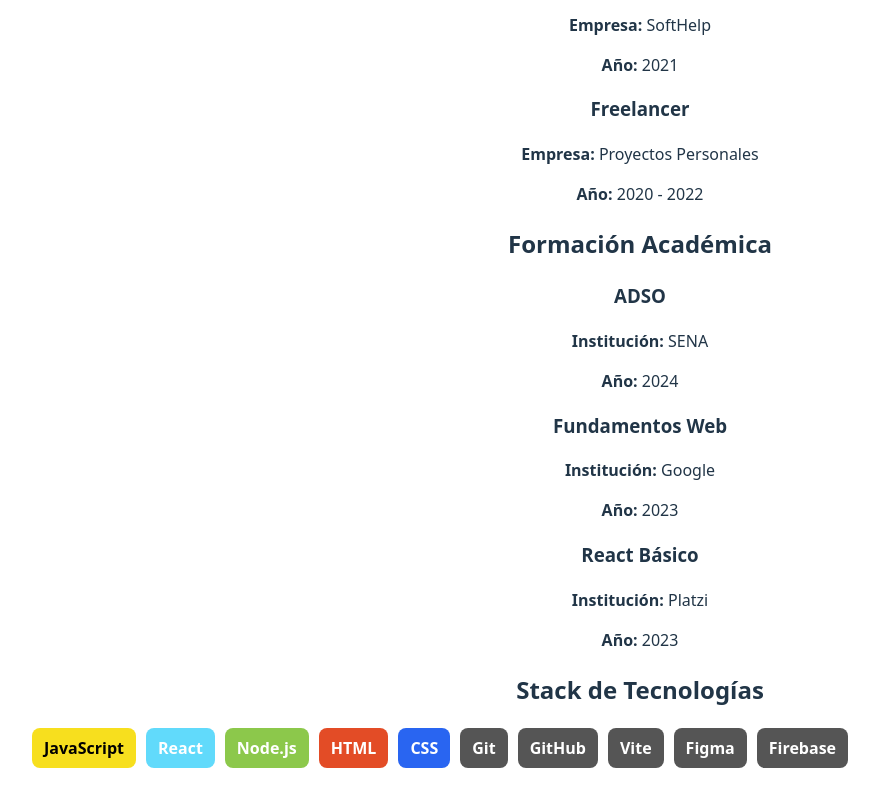
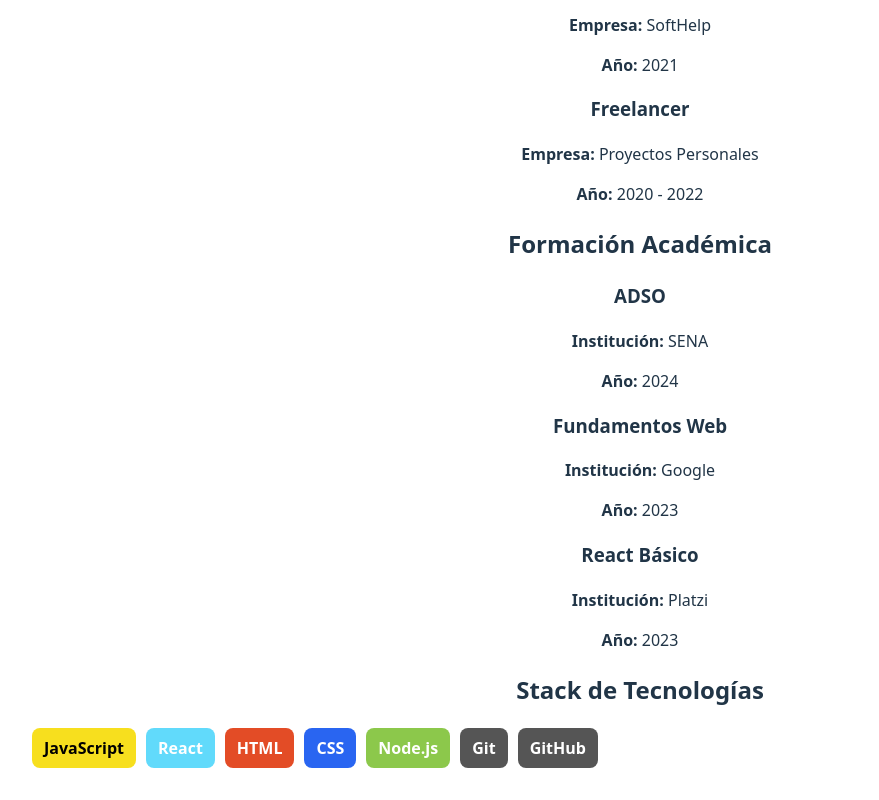
Before and after one commit to MAICOL-ESNEIDER-SAS/cv-react-maicol-posada, a React (Vite) app: page / in a window 1280 px wide. Shown: the part 624-1424 px from the top of the page, without its empty margins (0-879 px from the left). Built offline with nearby package versions, Linux system fonts and the light colour scheme.

Commit message:
actualizacion y organisacion

```diff
--- a/src/components/StackTecnologias.jsx
+++ b/src/components/StackTecnologias.jsx
@@ -1,27 +1,13 @@
-function StackTecnologias() {
-  const tecnologias = [
-    "JavaScript",
-    "React",
-    "Node.js",
-    "HTML",
-    "CSS",
-    "Git",
-    "GitHub",
-    "Vite",
-    "Figma",
-    "Firebase"
-  ];
-
+function StackTecnologias({ lista }) {
   // Función para asignar color según la tecnología
   const getColor = (tech) => {
-    if (tech === "React") return "#61dafb"; // Azul React
-    if (tech === "JavaScript") return "#f7df1e"; // Amarillo JS
-    if (tech === "Node.js") return "#8cc84b"; // Verde Node
-    if (tech === "HTML") return "#e34c26"; // Naranja HTML
-    if (tech === "CSS") return "#2965f1"; // Azul CSS
+    if (tech.toLowerCase() === "react") return "#61dafb";
+    if (tech.toLowerCase() === "javascript") return "#f7df1e";
+    if (tech.toLowerCase() === "node.js") return "#8cc84b";
+    if (tech.toLowerCase() === "html") return "#e34c26";
+    if (tech.toLowerCase() === "css") return "#2965f1";
 
-    // Color por defecto
-    return "#555";
+    return "#555"; // color por defecto
   };
 
   return (
@@ -29,14 +15,14 @@
       <h2>Stack de Tecnologías</h2>
 
       <div style={{ display: "flex", gap: "10px", flexWrap: "wrap" }}>
-        {tecnologias.map((tech, index) => (
+        {lista.map((tech, index) => (
           <span
             key={index}
             style={{
               padding: "8px 12px",
+              borderRadius: "8px",
               backgroundColor: getColor(tech),
-              color: tech === "JavaScript" ? "#000" : "#fff",
-              borderRadius: "8px",
+              color: tech.toLowerCase() === "javascript" ? "#000" : "#fff",
               fontWeight: "bold",
             }}
           >
```
